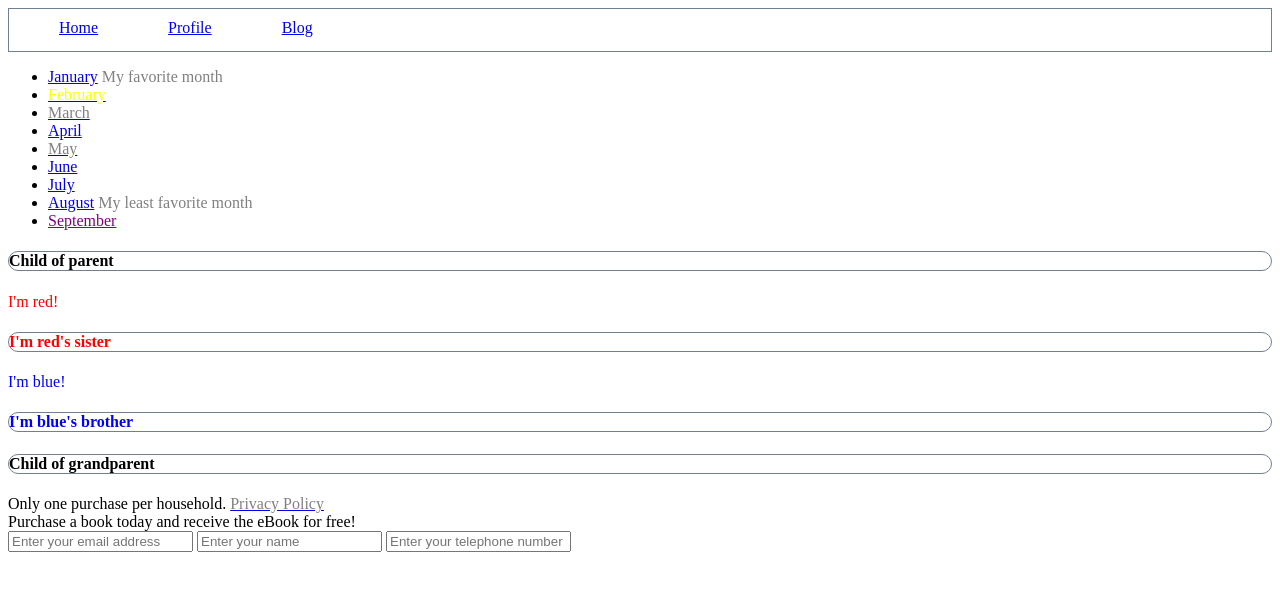
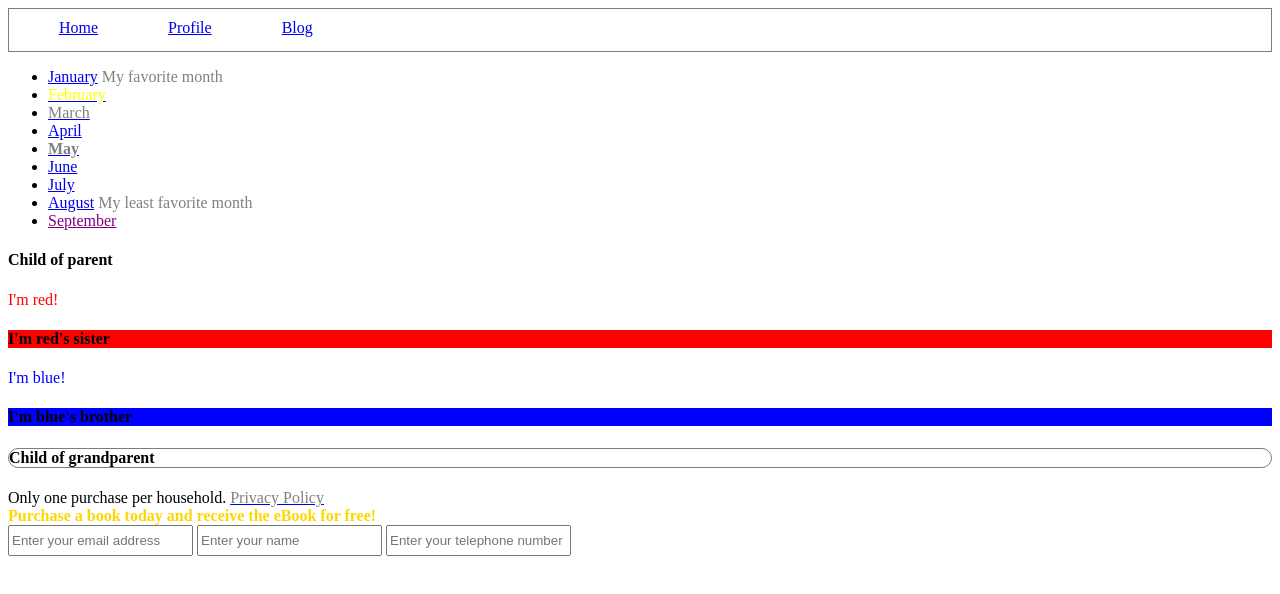
Before and after one commit to SMITHsharon/css-selectors, a plain HTML site: page index.html in a window 1280 px wide. Drawn offline with Linux system fonts and the light colour scheme.

Commit message:
finished styling specified selectors

```diff
--- a/selectors.css
+++ b/selectors.css
@@ -1,6 +1,13 @@
+/* The header element should have a 1px border. Color, you pick. */
 header {
 	border: 1px solid slategray;
 }
+
+
+/* Convert the ul in the navigation element into a series of horizontal links
+with # as the href value, without bullets, and have some space between them horizontally.
+Ensure that the navigation is semantically marked as such (i.e. wrap it in the correct HTML tag).
+*/
 
 /* Remove margins and padding from the list */
 ul.nav {
@@ -20,10 +27,11 @@ ul.nav li a {
 	display: inline-block;
 	text-align: center;
 	padding: 10px 20px 0px 50px;
-	/*margin: 0 0 10px;*/
 }
 
-/* applying text color styling */
+
+/* Any text in an element with class "disabled" should be colored grey,
+unless it is inside an anchor tag. If inside an anchor, it should be colored purple. */
 .disabled {
 	color: grey;
 }
@@ -32,9 +40,11 @@ a.disabled {
 	color: purple;
 }
 
+/* Any text inside an element with a class of "active" should be colored yellow. */
 .active {
 	color: yellow;
 }
+
 
 
 /* styling for nth-child navigation */
@@ -51,16 +61,29 @@ a.disabled {
 
 /* The sibling h4 of the red element should have a background color of red */
 .parent div:first-child + h4 {
-	color: red;
+	background-color: red;
 }
 
 /* The sibling h4 of the blue element should have background color of blue */
 .parent div:nth-child(3) +h4 {
-	color: blue;
+	background-color: blue;
 }
 
 /* Any h4 that is a direct child of grandparent should have a 1px border with rounded corners. */
-.grandparent h4:nth-child(n) {
+.grandparent > h4 {
 	border: 1px solid slategray;
-	border-radius: 50px;
+	border-radius: 25px;
 }
+
+
+/* Elements with a class of promo should have bold text that is also colored gold. */
+.promo {
+	color: gold;
+	font-weight: bold;
+}
+
+/* Without adding any other attributes to the input fields in the footer,
+write a CSS selector that makes any text input field have a height of 25px. */
+input[type="text"], input[type="tel"] {
+  line-height: 25px;
+}
```
